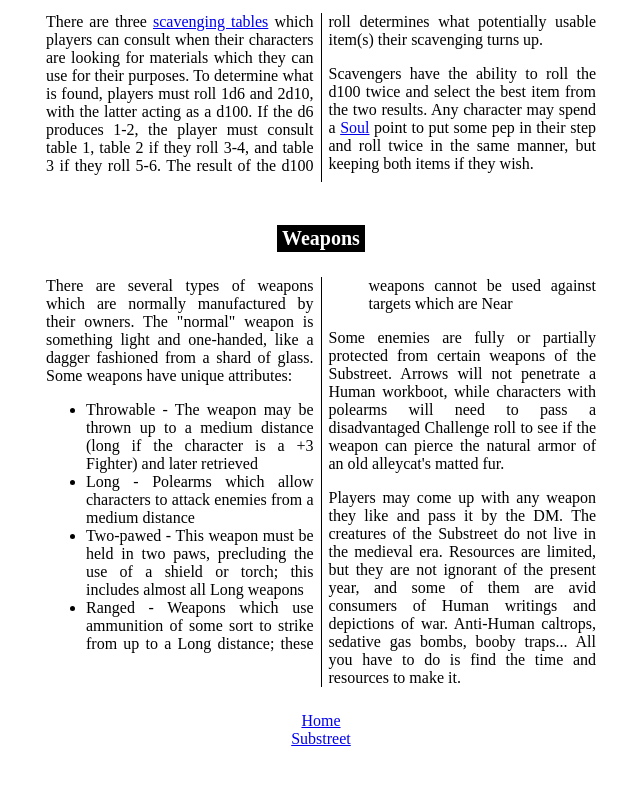
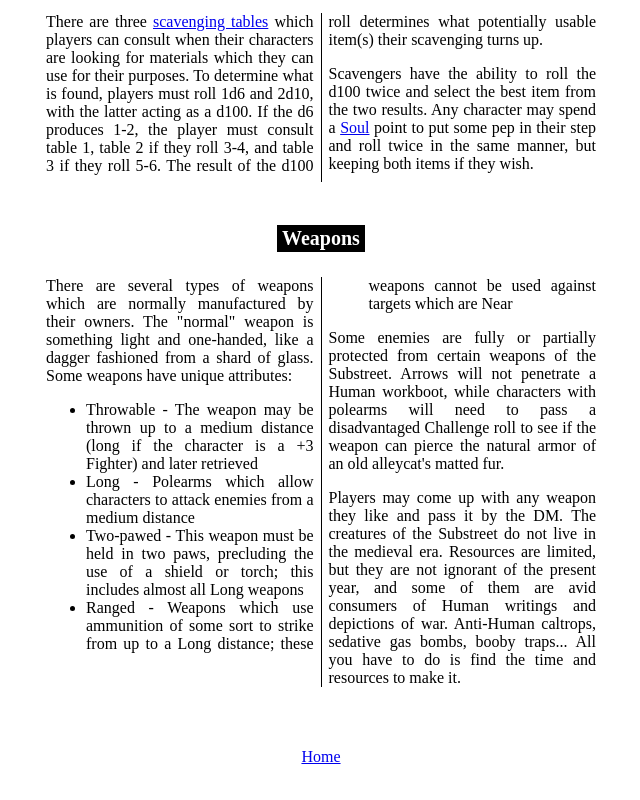
Before and after one commit to scary-spinning-skull/substreet, a plain HTML site: page equipment.html in a window 1280 px wide. Shown: the part 1950-2750 px from the top of the page, without its empty margins (319-959 px from the left). Before the commit the page ends 2706 px from the top, so only its background shows below. Drawn offline with Linux system fonts and the light colour scheme.

Commit message:
Update equipment.html

```diff
--- a/equipment.html
+++ b/equipment.html
@@ -197,5 +197,8 @@ There are several types of weapons which are normally manufactured by their owne
 </div>
 </div>
 
-<center><a href="index.html">Home</a></center>
-<center><a href="substreet.html">Substreet</center>
+<br><br>
+
+<a href="index.html">Home</a>
+
+<br><br><br>
```
